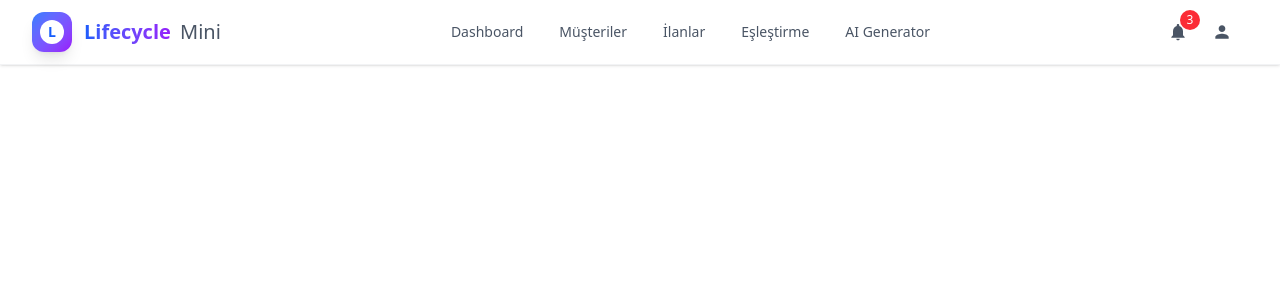
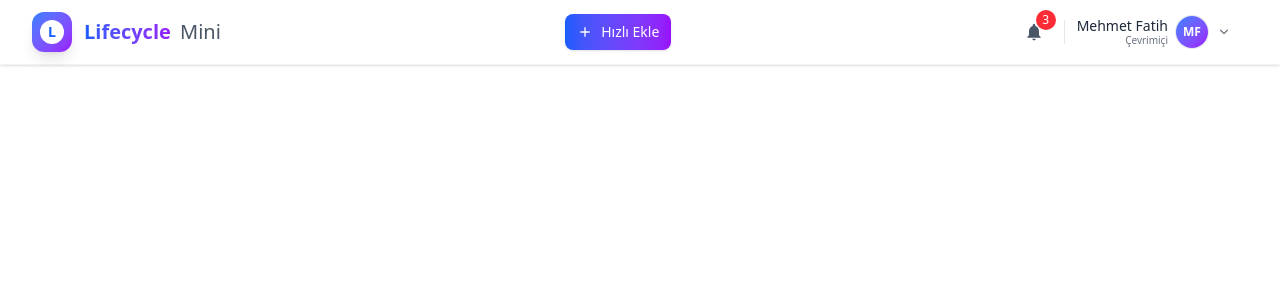
Before and after one commit to iammfatihnaziroglu/Lifecycle-Mini, a Nuxt app: page / in a window 1280 px wide. Shown: the top 300 px of the page. Built offline with nearby package versions, Linux system fonts and the light colour scheme.

Commit message:
feat: enhance AppNavbar with user menu and quick add functionality

```diff
--- a/app/components/AppNavbar.vue
+++ b/app/components/AppNavbar.vue
@@ -1,36 +1,20 @@
 <script setup lang="ts">
 
-const route = useRoute();
 const isOpen = ref(false);
 const notificationCount = ref(3);
+const isUserMenuOpen = ref(false);
+const isQuickAddOpen = ref(false);
 
-const links = [
-  {
-    name: "Dashboard",
-    path: "/dashboard",
-    description: "Ana kontrol paneli"
-  },
-  {
-    name: "Müşteriler",
-    path: "/customers",
-    description: "Müşteri yönetimi"
-  },
-  {
-    name: "İlanlar",
-    path: "/properties",
-    description: "Emlak ilanları"
-  },
-  {
-    name: "Eşleştirme",
-    path: "/match",
-    description: "Akıllı eşleştirme"
-  },
-  {
-    name: "AI Generator",
-    path: "/ai",
-    description: "Yapay zeka araçları"
-  },
-];
+const userName = ref("Mehmet Fatih");
+const userInitials = computed(() => {
+  return userName.value
+    .split(" ")
+    .filter(Boolean)
+    .map((p) => p[0])
+    .slice(0, 2)
+    .join("")
+    .toUpperCase();
+});
 </script>
 
 <template>
@@ -55,21 +39,18 @@ const links = [
           </div>
         </NuxtLink>
 
-        <!-- Desktop Menu -->
-        <div class="hidden md:flex items-center space-x-1">
-          <NuxtLink
-            v-for="link in links"
-            :key="link.path"
-            :to="link.path"
-            :class="[
-              'group flex items-center space-x-2 px-4 py-2 rounded-xl text-sm font-medium transition-all duration-200',
-              route.path === link.path
-                ? 'bg-blue-50 text-blue-700 shadow-sm border border-blue-100'
-                : 'text-gray-600 hover:text-gray-900 hover:bg-gray-50'
-            ]"
+        <!-- Middle: Quick Add (+) -->
+        <div class="hidden md:flex items-center">
+          <button
+            aria-label="Hızlı Ekle"
+            class="inline-flex items-center gap-2 px-3 py-2 rounded-lg text-white bg-gradient-to-r from-blue-600 to-purple-600 hover:from-blue-500 hover:to-purple-500 shadow-sm active:scale-[0.98] transition-all duration-200"
+            @click="isQuickAddOpen = true"
           >
-            <span>{{ link.name }}</span>
-          </NuxtLink>
+            <svg class="w-4 h-4 text-white" fill="currentColor" viewBox="0 0 24 24">
+              <path d="M19 13H13v6h-2v-6H5v-2h6V5h2v6h6v2z"/>
+            </svg>
+            <span class="text-sm font-medium">Hızlı Ekle</span>
+          </button>
         </div>
 
         <!-- Right Side -->
@@ -89,12 +70,65 @@ const links = [
             </span>
           </div>
 
-          <!-- User Profile -->
-          <button class="p-2 text-gray-600 hover:bg-gray-100 rounded-lg transition-all duration-200 hover:scale-110">
-            <svg class="w-5 h-5" fill="currentColor" viewBox="0 0 24 24">
-              <path d="M12 12c2.21 0 4-1.79 4-4s-1.79-4-4-4-4 1.79-4 4 1.79 4 4 4zm0 2c-2.67 0-8 1.34-8 4v2h16v-2c0-2.66-5.33-4-8-4z"/>
+          <!-- Divider -->
+          <div class="hidden md:block w-px h-6 bg-gray-200 mx-1" />
+
+          <!-- User Menu -->
+          <div class="relative">
+            <button
+              class="flex items-center gap-2 pl-2 pr-2 py-1.5 rounded-lg hover:bg-gray-100 transition-all duration-200"
+              @click="isUserMenuOpen = !isUserMenuOpen"
+            >
+              <div class="hidden md:flex flex-col items-end">
+                <span class="text-sm font-medium text-gray-800 leading-none">{{ userName }}</span>
+                <span class="text-[10px] text-gray-500 leading-none mt-0.5">Çevrimiçi</span>
+              </div>
+              <div class="w-8 h-8 rounded-full bg-gradient-to-br from-blue-500 to-purple-600 text-white flex items-center justify-center text-xs font-semibold ring-1 ring-gray-200">
+                {{ userInitials }}
+              </div>
+              <svg class="hidden md:block w-4 h-4 text-gray-500" fill="currentColor" viewBox="0 0 20 20">
+                <path d="M5.23 7.21a.75.75 0 011.06.02L10 10.94l3.71-3.71a.75.75 0 111.06 1.06l-4.24 4.24a.75.75 0 01-1.06 0L5.21 8.29a.75.75 0 01.02-1.08z" />
               </svg>
             </button>
+
+            <Transition
+              enter-active-class="transition duration-200 ease-out"
+              enter-from-class="transform scale-95 opacity-0"
+              enter-to-class="transform scale-100 opacity-100"
+              leave-active-class="transition duration-150 ease-in"
+              leave-from-class="transform scale-100 opacity-100"
+              leave-to-class="transform scale-95 opacity-0"
+            >
+              <div
+                v-show="isUserMenuOpen"
+                class="absolute right-0 mt-2 w-56 bg-white rounded-xl shadow-lg border border-gray-200/70 overflow-hidden z-50"
+              >
+                <div class="px-3 py-3 border-b border-gray-100">
+                  <p class="text-sm font-medium text-gray-900">{{ userName }}</p>
+                  <p class="text-xs text-gray-500">Kullanıcı</p>
+                </div>
+                <div class="py-1">
+                  <NuxtLink to="/profile" class="flex items-center gap-2 px-3 py-2 text-sm text-gray-700 hover:bg-gray-50">
+                    <svg class="w-4 h-4" fill="currentColor" viewBox="0 0 24 24"><path d="M12 12c2.21 0 4-1.79 4-4s-1.79-4-4-4-4 1.79-4 4 1.79 4 4 4zm0 2c-2.67 0-8 1.34-8 4v2h16v-2c0-2.66-5.33-4-8-4z"/></svg>
+                    Profil
+                  </NuxtLink>
+                  <NuxtLink to="/settings" class="flex items-center gap-2 px-3 py-2 text-sm text-gray-700 hover:bg-gray-50">
+                    <svg class="w-4 h-4" fill="currentColor" viewBox="0 0 24 24"><path d="M19.14,12.94a7.43,7.43,0,0,0,.05-.94,7.43,7.43,0,0,0-.05-.94l2.11-1.65a.5.5,0,0,0,.12-.64l-2-3.46a.5.5,0,0,0-.6-.22l-2.49,1a7.28,7.28,0,0,0-1.63-.94l-.38-2.65A.5.5,0,0,0,13.7,2H10.3a.5.5,0,0,0-.49.41L9.43,5.06a7.28,7.28,0,0,0-1.63.94l-2.49-1a.5.5,0,0,0-.6.22l-2,3.46a.5.5,0,0,0,.12.64L4,11.06a7.43,7.43,0,0,0,0,1.88L2.91,14.59a.5.5,0,0,0-.12.64l2,3.46a.5.5,0,0,0,.6.22l2.49-1a7.28,7.28,0,0,0,1.63.94l.38,2.65a.5.5,0,0,0,.49.41h3.4a.5.5,0,0,0,.49-.41l.38-2.65a7.28,7.28,0,0,0,1.63-.94l2.49,1a.5.5,0,0,0,.6-.22l2-3.46a.5.5,0,0,0-.12-.64ZM12,15.5A3.5,3.5,0,1,1,15.5,12,3.5,3.5,0,0,1,12,15.5Z"/></svg>
+                    Ayarlar
+                  </NuxtLink>
+                </div>
+                <div class="py-1 border-t border-gray-100">
+                  <button
+                    class="w-full flex items-center gap-2 px-3 py-2 text-left text-sm text-red-600 hover:bg-red-50"
+                    @click="console.log('logout')"
+                  >
+                    <svg class="w-4 h-4" fill="currentColor" viewBox="0 0 24 24"><path d="M16 13v-2H7V8l-5 4 5 4v-3zM20 3h-8c-1.1 0-2 .9-2 2v4h2V5h8v14h-8v-4h-2v4c0 1.1.9 2 2 2h8c1.1 0 2-.9 2-2V5c0-1.1-.9-2-2-2z"/></svg>
+                    Çıkış
+                  </button>
+                </div>
+              </div>
+            </Transition>
+          </div>
 
           <!-- Mobile Menu Toggle -->
           <button
@@ -111,37 +145,63 @@ const links = [
         </div>
       </div>
 
-      <!-- Mobile Dropdown -->
+    </div>
+  </nav>
+
+  <!-- Quick Add Modal -->
   <Transition
     enter-active-class="transition duration-200 ease-out"
-        enter-from-class="transform scale-95 opacity-0"
-        enter-to-class="transform scale-100 opacity-100"
+    enter-from-class="opacity-0"
+    enter-to-class="opacity-100"
     leave-active-class="transition duration-150 ease-in"
-        leave-from-class="transform scale-100 opacity-100"
-        leave-to-class="transform scale-95 opacity-0"
+    leave-from-class="opacity-100"
+    leave-to-class="opacity-0"
   >
-        <div v-show="isOpen" class="md:hidden">
-          <div class="px-2 pt-2 pb-3 space-y-1 bg-white/95 backdrop-blur-sm border-t border-gray-200/50">
+    <div v-show="isQuickAddOpen" class="fixed inset-0 z-[60] flex items-center justify-center">
+      <div class="absolute inset-0 bg-black/30" @click="isQuickAddOpen = false" />
+      <div class="relative w-full max-w-sm mx-4 bg-white rounded-2xl shadow-xl border border-gray-200 overflow-hidden">
+        <div class="px-4 py-3 border-b border-gray-100 flex items-center justify-between">
+          <h3 class="text-sm font-semibold text-gray-900">Hızlı Yeni Ekle</h3>
+          <button class="p-1.5 rounded-md hover:bg-gray-100" aria-label="Kapat" @click="isQuickAddOpen = false">
+            <svg class="w-4 h-4 text-gray-500" fill="currentColor" viewBox="0 0 24 24"><path d="M19 6.41L17.59 5 12 10.59 6.41 5 5 6.41 10.59 12 5 17.59 6.41 19 12 13.41 17.59 19 19 17.59 13.41 12z"/></svg>
+          </button>
+        </div>
+        <div class="p-4 grid grid-cols-1 gap-2">
           <NuxtLink
-              v-for="link in links"
-              :key="link.path"
-              :to="link.path"
-              :class="[
-                'group flex items-center space-x-3 px-3 py-3 rounded-xl text-base font-medium transition-all duration-200',
-                route.path === link.path
-                  ? 'bg-blue-50 text-blue-700 border border-blue-100'
-                  : 'text-gray-700 hover:text-gray-900 hover:bg-gray-50'
-              ]"
-              @click="isOpen = false"
+            to="/customers/new"
+            class="group flex items-center justify-between px-3 py-3 rounded-xl border border-gray-200 hover:border-blue-200 hover:bg-blue-50/40 transition-all"
+            @click="isQuickAddOpen = false"
           >
-              <div class="flex flex-col">
-                <span>{{ link.name }}</span>
-                <span class="text-xs text-gray-500 mt-0.5">{{ link.description }}</span>
+            <div class="flex items-center gap-3">
+              <div class="w-8 h-8 rounded-lg bg-blue-100 text-blue-600 flex items-center justify-center">
+                <svg class="w-4 h-4" fill="currentColor" viewBox="0 0 24 24"><path d="M12 12c2.21 0 4-1.79 4-4s-1.79-4-4-4-4 1.79-4 4 1.79 4 4 4zm0 2c-2.67 0-8 1.34-8 4v2h16v-2c0-2.66-5.33-4-8-4z"/></svg>
               </div>
+              <div>
+                <p class="text-sm font-medium text-gray-900">Müşteri Ekle</p>
+                <p class="text-xs text-gray-500">Yeni müşteri kaydı oluştur</p>
+              </div>
+            </div>
+            <svg class="w-4 h-4 text-gray-400 group-hover:text-blue-500" fill="currentColor" viewBox="0 0 20 20"><path d="M7.293 14.707a1 1 0 010-1.414L10.586 10 7.293 6.707a1 1 0 111.414-1.414l4 4a1 1 0 010 1.414l-4 4a1 1 0 01-1.414 0z"/></svg>
+          </NuxtLink>
+
+          <NuxtLink
+            to="/properties/new"
+            class="group flex items-center justify-between px-3 py-3 rounded-xl border border-gray-200 hover:border-purple-200 hover:bg-purple-50/40 transition-all"
+            @click="isQuickAddOpen = false"
+          >
+            <div class="flex items-center gap-3">
+              <div class="w-8 h-8 rounded-lg bg-purple-100 text-purple-600 flex items-center justify-center">
+                <svg class="w-4 h-4" fill="currentColor" viewBox="0 0 24 24"><path d="M10 20v-6h4v6h5v-8h3L12 3 2 12h3v8z"/></svg>
+              </div>
+              <div>
+                <p class="text-sm font-medium text-gray-900">İlan Ekle</p>
+                <p class="text-xs text-gray-500">Yeni emlak ilanı oluştur</p>
+              </div>
+            </div>
+            <svg class="w-4 h-4 text-gray-400 group-hover:text-purple-500" fill="currentColor" viewBox="0 0 20 20"><path d="M7.293 14.707a1 1 0 010-1.414L10.586 10 7.293 6.707a1 1 0 111.414-1.414l4 4a1 1 0 010 1.414l-4 4a1 1 0 01-1.414 0z"/></svg>
           </NuxtLink>
         </div>
       </div>
+    </div>
   </Transition>
-    </div>
-  </nav>
 </template>
```
Lines whose indentation alone changed are shown as unchanged.
